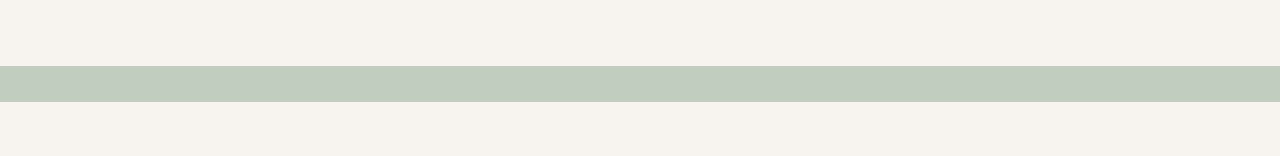
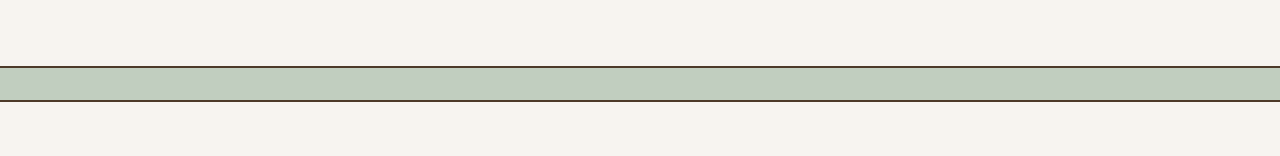
Before and after one commit to UgaTheDev/H4I_CampusCloset, a Next.js app: page /donate in a window 1280 px wide. Shown: the part 259-415 px from the top of the page. Built offline with nearby package versions, Linux system fonts and the light colour scheme; no server answers; the database is empty; a web font is replaced by a local one.

Commit message:
Add dark brown top and bottom border to green divider bar

```diff
--- a/src/app/(public)/donate/page.tsx
+++ b/src/app/(public)/donate/page.tsx
@@ -103,7 +103,7 @@ export default function DonatePage() {
       </section>
 
       {/* ── Green divider bar ───────────────────────────── */}
-      <div className="h-9 w-full bg-brand-olive-light" />
+      <div className="h-9 w-full bg-brand-olive-light border-y-2 border-brand-brown" />
 
       {/* ── Section 2: How to Donate ────────────────────── */}
       <section className="bg-brand-cream py-16">
```
